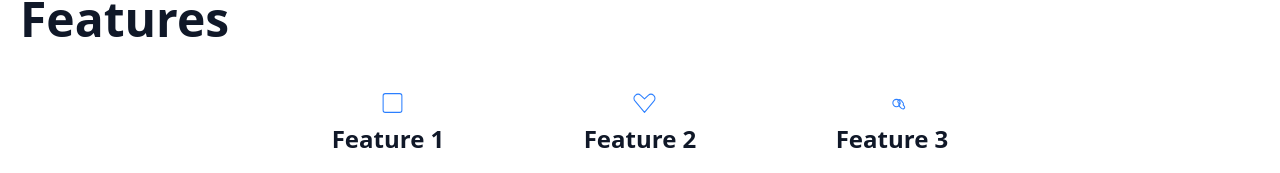
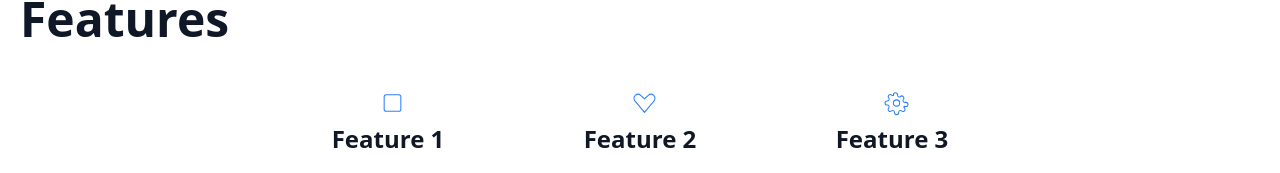
Before and after one commit to MuhammadAsad20/hackblocks, a React (Vite) app: page / in a window 1280 px wide. Shown: the part 730-903 px from the top of the page. Built offline with nearby package versions, Linux system fonts and the light colour scheme.

Commit message:
Update Features.jsx

```diff
--- a/src/components/Features.jsx
+++ b/src/components/Features.jsx
@@ -11,9 +11,9 @@ function Features() {
     <div class="flex justify-center flex-wrap gap-x-10 -m-4">
       <div class="p-4 lg:w-1/6 md:w-1/2">
         <div class="h-full flex flex-col items-center text-center">
-     <a className="ml-2 text-blue-500">
+   <a className="ml-2 text-blue-500">
   <svg fill="none" stroke="currentColor" strokeLinecap="round" strokeLinejoin="round" strokeWidth="1" className="w-[25px] h-[40px]" viewBox="0 0 24 24">
-    <rect x="3" y="3" width="18" height="18" rx="2" ry="2"></rect>
+    <rect x="4" y="4" width="16" height="16" rx="2" ry="2"></rect>
   </svg>
 </a>
           <div class="w-full">
@@ -24,12 +24,12 @@ function Features() {
       </div>
       <div class="p-4 lg:w-1/6 md:w-1/2">
         <div class="h-full flex flex-col items-center text-center">
-     <a className="ml-2 text-blue-500">
+    <a className="ml-2 text-blue-500">
   <svg fill="none" stroke="currentColor" strokeLinecap="round" strokeLinejoin="round" strokeWidth="1" className="w-[25px] h-[40px]" viewBox="0 0 24 24">
     <path d="M20.8 4.6c-1.5-1.3-3.7-1.3-5.2 0L12 8l-3.6-3.4c-1.5-1.3-3.7-1.3-5.2 0-1.8 1.6-1.8 4.3 0 5.9L12 21l8.8-10.5c1.7-1.6 1.7-4.3 0-5.9z" />
   </svg>
 </a>
-          <div class="w-full">
+    <div class="w-full">
             <h2 class="title-font font-bold text-2xl text-gray-900">Feature 2</h2>
             <p class="my-4">DIY tote bag drinking vinegar cronut adaptogen squid fanny pack vaporware.</p>
           </div>
@@ -37,13 +37,13 @@ function Features() {
       </div>
       <div class="p-4 lg:w-1/6 md:w-1/2">
         <div class="h-full flex flex-col items-center text-center">
-       <a className="ml-2 text-blue-500">
+     <a className="ml-2 text-blue-500">
   <svg fill="none" stroke="currentColor" strokeLinecap="round" strokeLinejoin="round" strokeWidth="1" className="w-[25px] h-[40px]" viewBox="0 0 24 24">
-    <path d="M12 15.5a3.5 3.5 0 100-7 3.5 3.5 0 000 7z" />
-    <path d="M19.4 15a1.65 1.65 0 01.33 1.82l-.03.05a1.65 1.65 0 01-2.33.55 5.44 5.44 0 01-1.63-1.2 5.42 5.42 0 01-1.2-1.63 1.65 1.65 0 01.55-2.33l.05-.03A1.65 1.65 0 0115 8.6a5.42 5.42 0 011.63 1.2 5.44 5.44 0 011.2 1.63 1.65 1.65 0 01.55 2.33z" />
+    <circle cx="12" cy="12" r="3"></circle>
+    <path d="M19.4 15a1.65 1.65 0 0 0 .33 1.82 2 2 0 0 1-2.82 2.82 1.65 1.65 0 0 0-1.82-.33 1.65 1.65 0 0 0-1 1.51v.34a2 2 0 0 1-4 0v-.34a1.65 1.65 0 0 0-1-1.51 1.65 1.65 0 0 0-1.82.33 2 2 0 0 1-2.82-2.82 1.65 1.65 0 0 0 .33-1.82 1.65 1.65 0 0 0-1.51-1H3a2 2 0 0 1 0-4h.34a1.65 1.65 0 0 0 1.51-1 1.65 1.65 0 0 0-.33-1.82 2 2 0 0 1 2.82-2.82 1.65 1.65 0 0 0 1.82.33h.01A1.65 1.65 0 0 0 9 4.6V4.25a2 2 0 0 1 4 0v.34a1.65 1.65 0 0 0 1 1.51h.01a1.65 1.65 0 0 0 1.82-.33 2 2 0 0 1 2.82 2.82 1.65 1.65 0 0 0-.33 1.82 1.65 1.65 0 0 0 1.51 1H21a2 2 0 0 1 0 4h-.34a1.65 1.65 0 0 0-1.51 1z" />
   </svg>
 </a>
-          <div class="w-full">
+  <div class="w-full">
             <h2 class="title-font font-bold text-2xl text-gray-900">Feature 3</h2>
             <p class="my-4">DIY tote bag drinking vinegar cronut adaptogen squid fanny pack vaporware.</p>
           </div>
```
